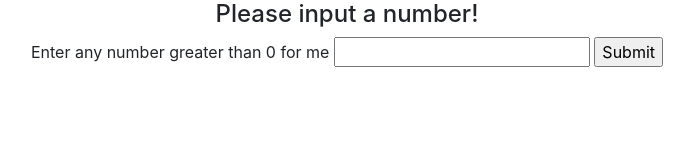
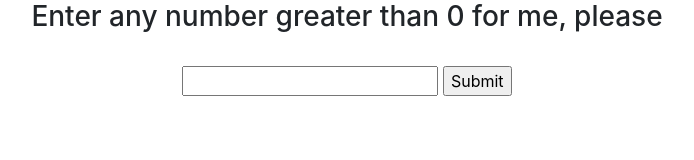
Before and after one commit to GiuntaJC/Mr-Robogers-Neighborhood, a plain HTML site: page index.html in a window 1280 px wide. Shown: the whole page, without its empty margins (293-987 px from the left). Drawn offline with Linux system fonts and the light colour scheme.

```diff
--- a/index.html
+++ b/index.html
@@ -9,9 +9,8 @@
 </head>
 </head>
 <body>
-  <h4>Please input a number!</h4>
   <form id="inputForm">
-    <label for="numberInputBox">Enter any number greater than 0 for me</label>
+    <h3 for="numberInputBox">Enter any number greater than 0 for me, please</h3> <br>
     <input id="numberInputBox" type="number" min="0" required>
     <input type="submit" id="submitButton" value="Submit">
   </form>
```
Also changed, not shown: 1 other file.
